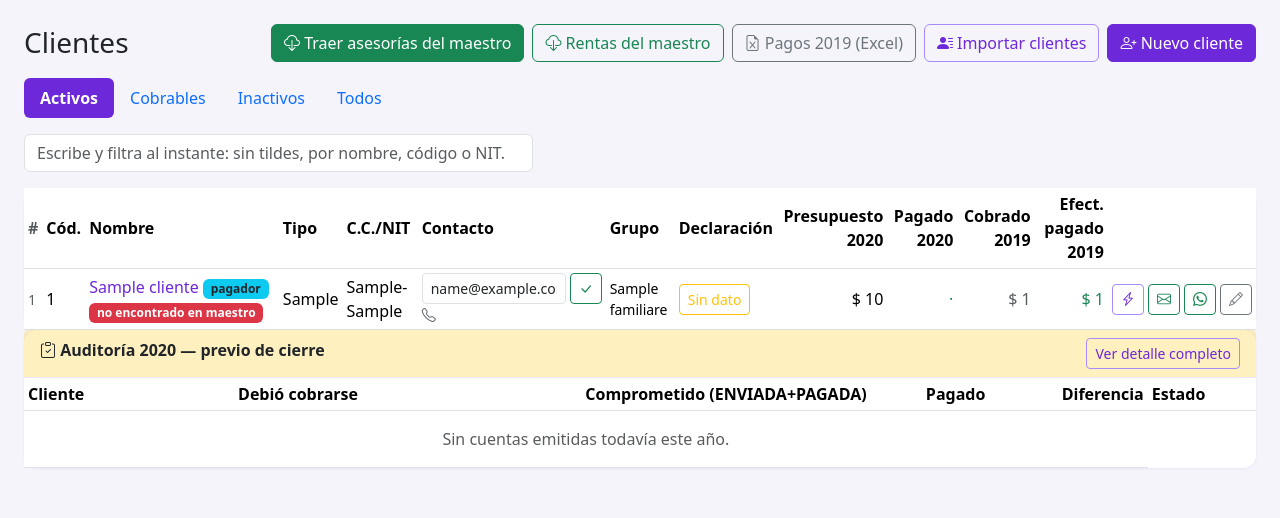
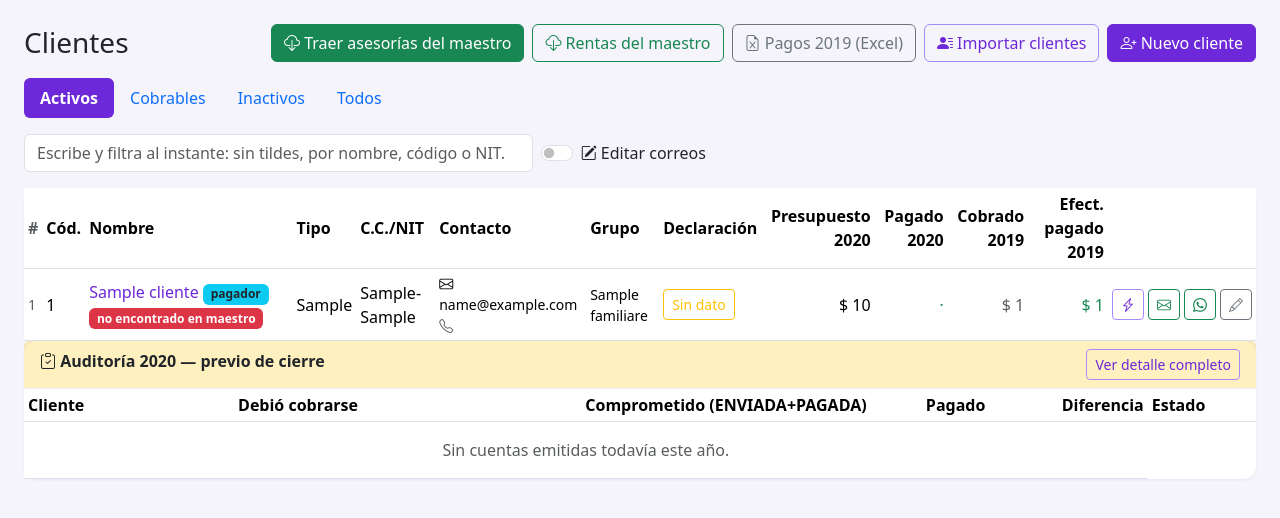
Before and after one commit to FelipeBossioZ/SistemaCobrosGit, a Flask app: page /clientes in a window 1280 px wide. Shown: the part 80-598 px from the top of the page. Run offline with Flask 3, Linux system fonts and the light colour scheme; tables that the repository leaves empty hold one stand-in row (values such as "Sample post").

Commit message:
Correo del listado en solo lectura por defecto; interruptor Editar correos habilita los campos on-demand

```diff
--- a/app/templates/clientes.html
+++ b/app/templates/clientes.html
@@ -1,6 +1,11 @@
 {% extends "base.html" %}
 {% block title %}Clientes{% endblock %}
 {% block content %}
+<style>
+  #tablaClientes .form-email { display: none !important; }
+  #tablaClientes.edita-email .email-view { display: none; }
+  #tablaClientes.edita-email .form-email { display: flex !important; }
+</style>
 <div class="d-flex justify-content-between align-items-center mb-3">
   <h3 class="mb-0">Clientes</h3>
   <div class="d-flex gap-2">
@@ -33,6 +38,13 @@
     <input class="form-control" id="buscador" type="search" autocomplete="off"
            placeholder="Escribe y filtra al instante: sin tildes, por nombre, código o NIT...">
   </div>
+  <div class="col-md-auto d-flex align-items-center">
+    <div class="form-check form-switch mb-0">
+      <input class="form-check-input" type="checkbox" role="switch" id="toggleEmail">
+      <label class="form-check-label" for="toggleEmail" title="Muestra los campos para escribir o corregir el correo de cada cliente, sin salir del listado">
+        <i class="bi bi-pencil-square"></i> Editar correos</label>
+    </div>
+  </div>
 </div>
 
 <div class="card">
@@ -60,7 +72,11 @@
         <td>{{ cli.tipo }}</td>
         <td>{{ cli.nit }}{% if cli.dv %}-{{ cli.dv }}{% endif %}</td>
         <td class="small">
-          <form class="form-email d-flex align-items-center gap-1" style="min-width: 175px" method="post"
+          <span class="email-view">
+            {% if cli.email %}<i class="bi bi-envelope" title="{{ cli.email }}"></i> <span title="{{ cli.email }}">{{ cli.email }}</span>
+            {% else %}<span class="text-warning" title="Sin correo: activa 'Editar correos' arriba para ponerle uno">&#9993; sin correo</span>{% endif %}
+          </span>
+          <form class="form-email" style="display:none; align-items:center; gap:4px; min-width:175px" method="post"
                 action="{{ url_for('main.cliente_email_rapido', cid=cli.id) }}" data-nombre="{{ cli.nombre }}">
             <input class="form-control form-control-sm" type="email" name="email" value="{{ cli.email or '' }}"
                    placeholder="sin correo: escribir aquí"
@@ -68,7 +84,6 @@
             <button class="btn btn-sm btn-outline-success" title="Guardar correo de {{ cli.nombre }} y seguir donde estás"><i class="bi bi-check-lg"></i></button>
           </form>
           {% if cli.telefonos %}<i class="bi bi-telephone text-muted" title="{{ cli.telefonos }}"></i>{% endif %}
-          {% if not cli.email %}<span class="email-off text-warning" title="Sin correo: el sobre no puede crear el borrador hasta que guardes uno">&#9993;</span>{% endif %}
         </td>
         <td class="small">{{ cli.grupo.nombre if cli.grupo }}</td>
         <td>
@@ -156,6 +171,15 @@
 /* Acciones rapidas (correo / imagen WhatsApp): fetch en segundo plano.
    La pagina NO se recarga: se mantiene scroll y el filtro del buscador. */
 (function () {
+  const tgl = document.getElementById("toggleEmail");
+  const tabla = document.getElementById("tablaClientes");
+  if (tgl && tabla) tgl.addEventListener("change", () => {
+    tabla.classList.toggle("edita-email", tgl.checked);
+    if (tgl.checked) {
+      const primero = tabla.querySelector(".edita-email .form-email input");
+      if (primero) primero.focus();
+    }
+  });
   const btns = document.querySelectorAll(".btn-acc");
   const toastEl = document.getElementById("toastAcc");
   const toastBody = document.getElementById("toastAccBody");
```
